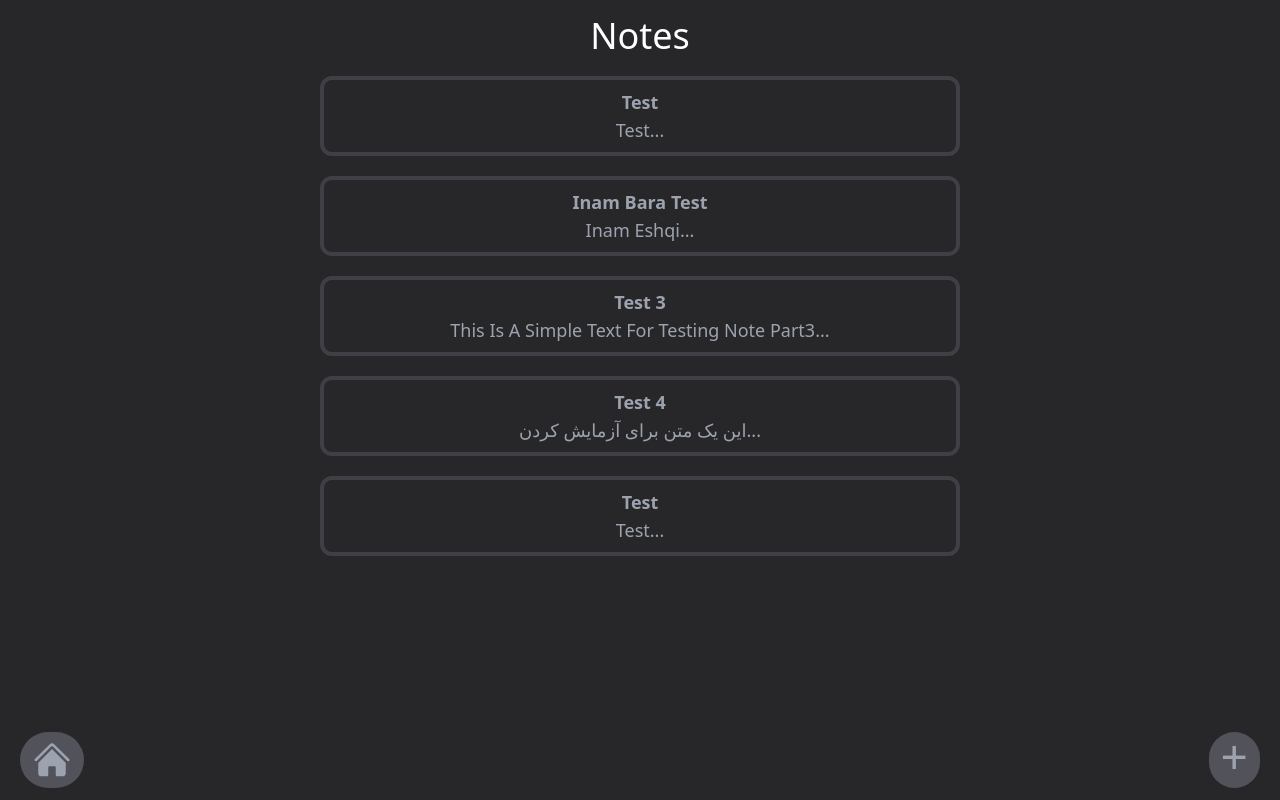
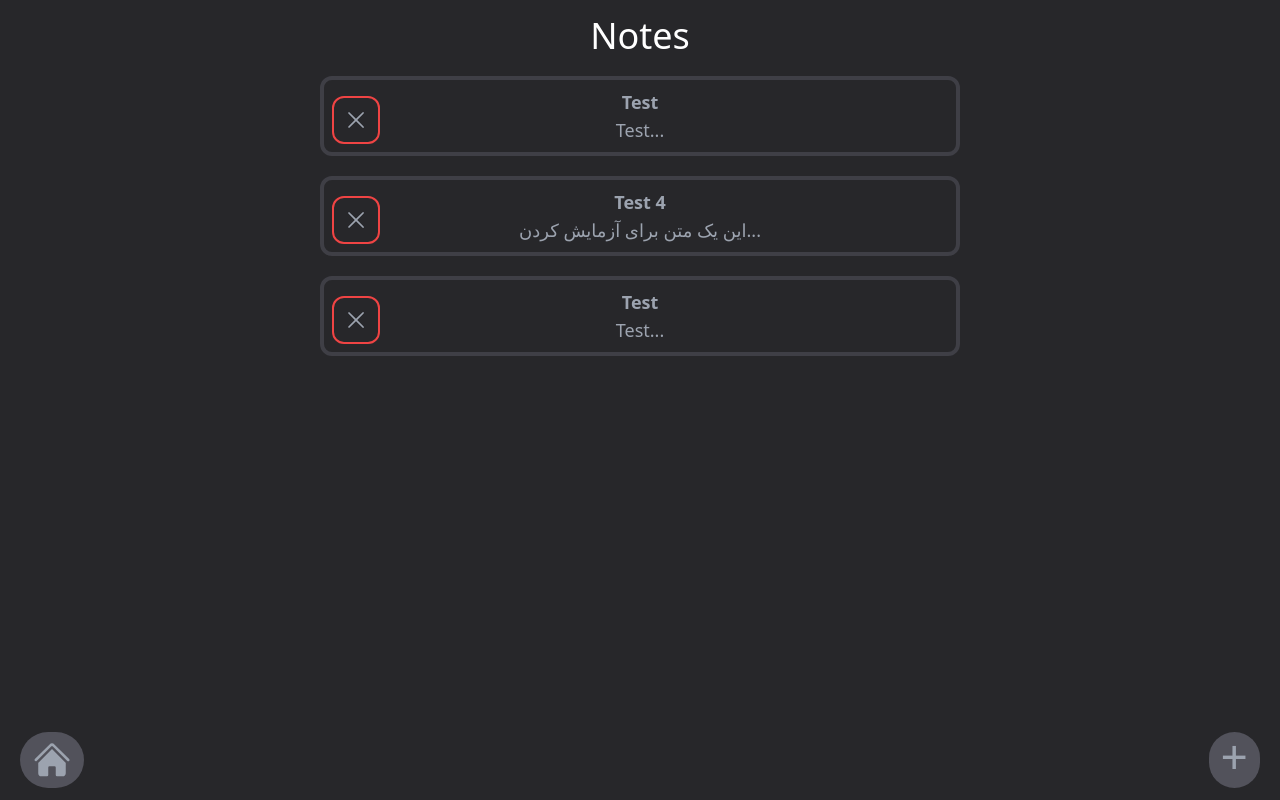
Before and after one commit to erfan004/note-app, a React (Vite) app: page / in a window 1280 px wide. Built offline with nearby package versions, Linux system fonts and the light colour scheme; data requests are answered from the project's data file.

Commit message:
feat: :sparkles: remove notes added
now you can delete notes when you done by clicking on the x mark in home page

```diff
--- a/db.json
+++ b/db.json
@@ -4,16 +4,6 @@
       "title": "test",
       "body": "test",
       "id": "1"
-    },
-    {
-      "title": "inam bara test",
-      "body": "inam eshqi",
-      "id": "2"
-    },
-    {
-      "id": "3",
-      "title": "test 3",
-      "body": "this is a simple text for testing note part3"
     },
     {
       "id": "4",
--- a/src/components/Notes.tsx
+++ b/src/components/Notes.tsx
@@ -1,8 +1,10 @@
 import axios from "axios"
 import { useEffect , useState } from "react"
 import SingleNote from "./SingleNote"
+import NoteProps from "../types/NotePropTypes"
 function Notes() {
-  const [notes , setNotes] = useState([])
+  const [notes , setNotes] = useState<NoteProps[]>([])
+
   useEffect(()=>{
     axios.get('http://localhost:3000/Notes')
     .then((res)=>{
@@ -10,10 +12,16 @@ function Notes() {
       setNotes(res.data)
     })
   } , [])
+
+  function removeNoteHandler(id: string) {
+   const newNotes =  notes.filter((item) => item.id != id);
+   setNotes(newNotes)
+   axios.delete(` http://localhost:3000/Notes/${id}`)
+  }
   return (
     <div>
       <h1 className="text-4xl text-center mt-4">Notes</h1>
-        <SingleNote notes={notes}/>
+        <SingleNote click={removeNoteHandler} notes={notes}/>
     </div>
   )
 }
--- a/src/components/SingleNote.tsx
+++ b/src/components/SingleNote.tsx
@@ -1,17 +1,27 @@
 import NoteProps from "../types/NotePropTypes";
-import { Link  } from "react-router-dom";
-function SingleNote({ notes }: { notes: NoteProps[] }) {
+import { XMarkIcon } from "@heroicons/react/24/solid";
+import { Link } from "react-router-dom";
+function SingleNote({ notes , click }: { notes: NoteProps[] , click : (a:string)=>unknown }) {
+
+
   return (
     <div>
       {notes.map((item: NoteProps) => (
-        <Link
-          to={`/add-notes/${item.id}`}
+        <div
           key={item.id}
-          className="grid break-words text-gray-400 w-full hover:border-white hover:text-white hover:cursor-pointer select-none grid-cols-1 border-4 border-zinc-700 duration-300 p-2 md:rounded-xl md:w-6/12 mx-auto mt-5 text-center capitalize text-lg"
+          className="grid break-words text-gray-400 w-full hover:border-white hover:text-white hover:cursor-pointer select-none grid-cols-1 border-4 relative border-zinc-700 duration-300 p-2 md:rounded-xl md:w-6/12 mx-auto mt-5 text-center capitalize text-lg"
         >
-          <p className=" font-bold">{item.title}</p>
-          <p>{item.body.slice(0, 60)}...</p>
-        </Link>
+          <Link to={`/add-notes/${item.id}`}>
+            <p className=" font-bold">{item.title}</p>
+            <p>{item.body.slice(0, 60)}...</p>
+          </Link>
+          <button
+            onClick={() => click(item.id)}
+            className=" absolute rounded-xl top-4 left-2 border-2 hover:bg-red-500 duration-300 border-red-500 p-2"
+          >
+            <XMarkIcon className="w-7" />
+          </button>
+        </div>
       ))}
     </div>
   );
```
